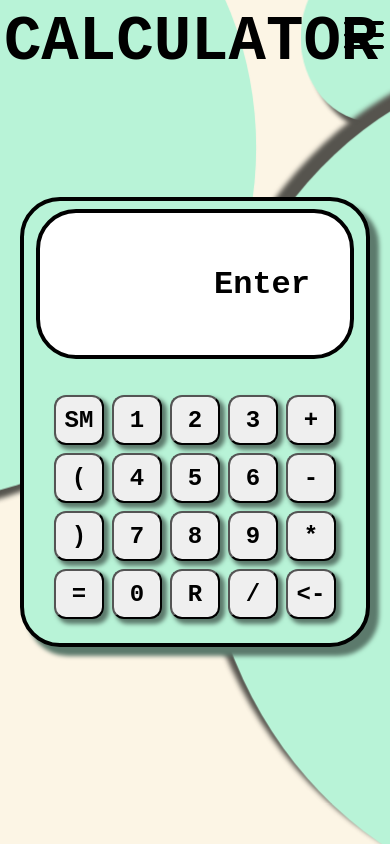
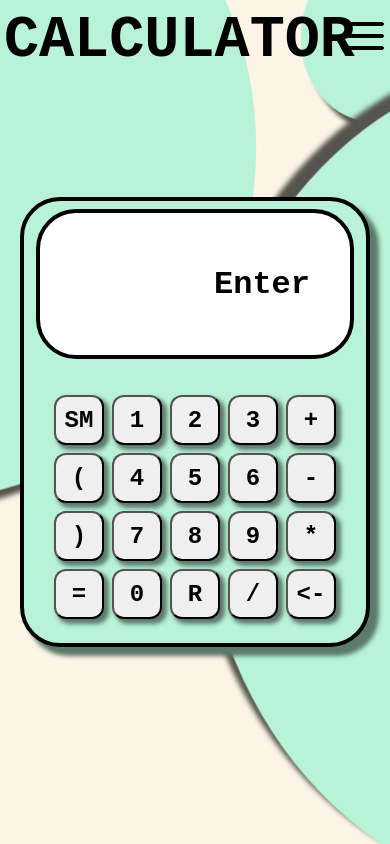
Before and after one commit to PushkarOM/All-in-one-ReatApp, a React (Vite) app in the folder frontend/: page / in a window 390 px wide. Shown: the top 844 px of the page. Built offline with nearby package versions, Linux system fonts and the light colour scheme.

Commit message:
More Responsivness edits

```diff
--- a/frontend/src/components/Background.css
+++ b/frontend/src/components/Background.css
@@ -207,7 +207,7 @@
     }
 
     .title-bold {
-        font-size: 16vw;
+        font-size: 15vw;
         top: 0.8%;
         left: 1%;
     }
@@ -238,7 +238,7 @@
 
     .title-bold {
         top: 1%;
-        font-size: 15vw;
+        font-size: 14vw;
     }
 
 
--- a/frontend/src/components/hamburger.css
+++ b/frontend/src/components/hamburger.css
@@ -4,7 +4,7 @@
     height: auto;
     font-size: 90px;
     position: absolute;
-    top : 2%;
+    top : 1.5%;
     right : 0.5%;
     display: flex;
     justify-content: center;
@@ -137,4 +137,7 @@
         width: 40px;
         height: 4px;
     }
+    .hamburger-symbol{
+        top : 2.15%;
+    }
 }
```
